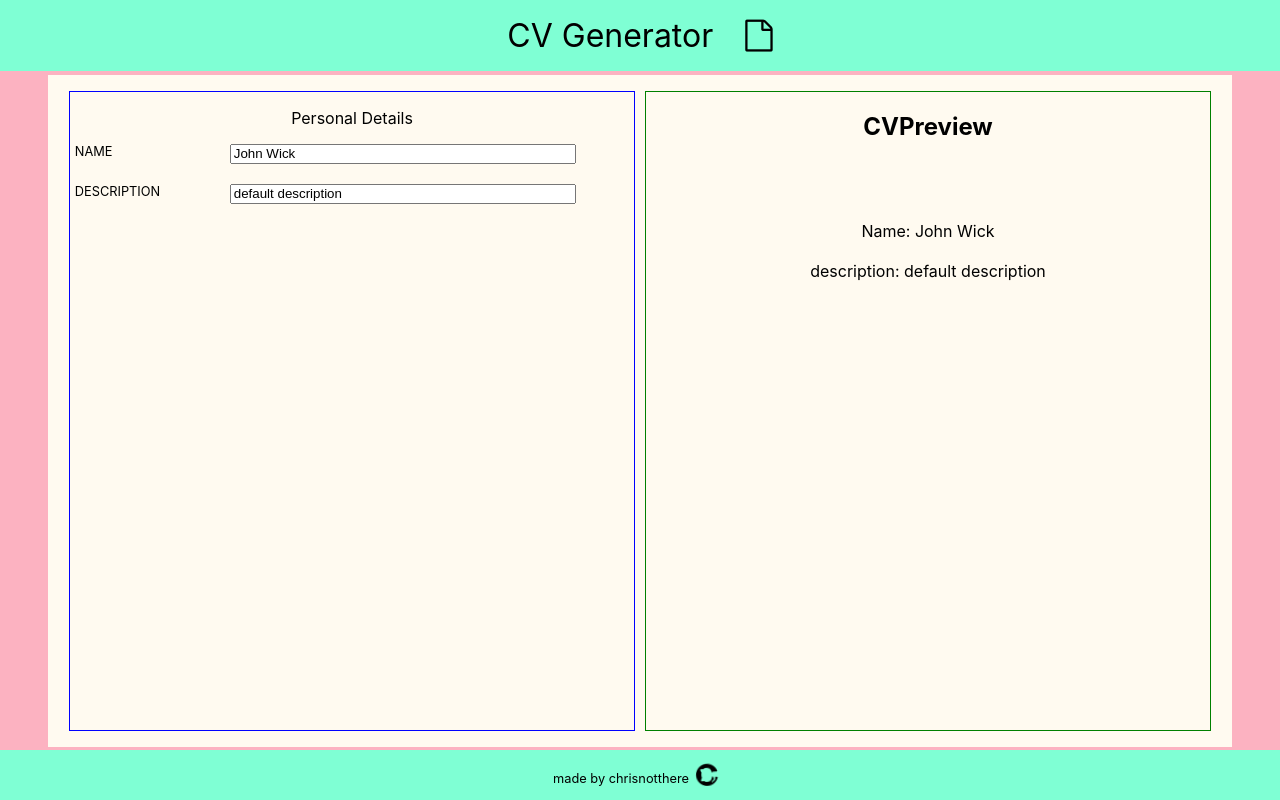
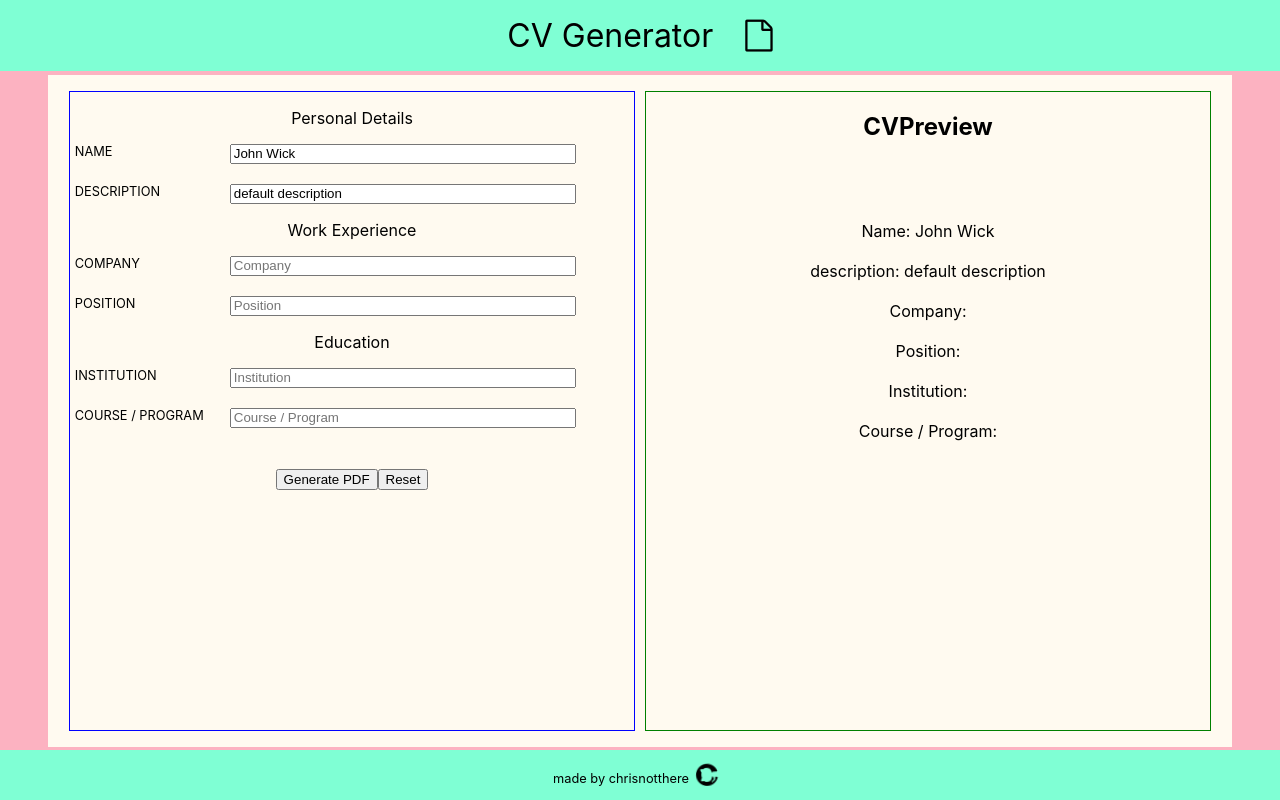
Before and after one commit to chrisnotthere/cv-project, a React (Create React App) app: page / in a window 1280 px wide. Built offline with nearby package versions, Linux system fonts and the light colour scheme.

Commit message:
CVForm now split into the sub-components

```diff
--- a/src/components/CVForm/CVForm.js
+++ b/src/components/CVForm/CVForm.js
@@ -1,56 +1,55 @@
 import '../../styles/CVForm.css';
 import React, {Component} from "react";
-
+import Personal from './Personal';
+import Experience from './Experience';
+import Education from './Education';
 
 class CVForm extends Component {
 
   handleSubmit = (event) => {
     event.preventDefault();
-    alert(`${this.props.name} ${this.props.description}`)
+    //alert(`${this.props.name} ${this.props.description}`)
   }
+
+  handleGeneratePDF = (event) => {
+    //event.preventDefault();
+    alert(`Generate the PDF`)
+  }
+
+  // handleReset = (event) => {
+  //   //event.preventDefault();
+  //   alert(`Reset the CV`)
+  // }
 
   render() {
     return (
       <div className='CVForm'>
-        <p>Personal Details</p>
         <form onSubmit={this.handleSubmit}>
-          <div className="form-group">
-            <label
-              className="form-control-label"
-              htmlFor="name">
-              Name
-            </label>
-            <input
-              value={this.props.name}
-              onChange={this.props.handleNameChange}
-              placeholder="Name"
-              type="text"
-              className="form-control"
-              id="name"
-              name="name"
-              required
-            />
-          </div>
-          <br/><br/>
-          <div className="form-group">
-            <label
-              className="form-control-label"
-              htmlFor="description">
-              Description
-            </label>
-            <input
-              value={this.props.description}
-              onChange={this.props.handleDescriptionChange}
-              placeholder="Description"
-              type="textarea"
-              className="form-control"
-              id="description"
-              name="description"
-              required
-            />
-          </div>
-          <br/><br/><br/><br/>
+          <Personal
+            name={this.props.name}
+            description={this.props.description}
+            handleNameChange={this.props.handleNameChange}
+            handleDescriptionChange={this.props.handleDescriptionChange}
+          />
+          <br/>
+          <Experience
+            company={this.props.company}
+            position={this.props.position}
+            handleCompanyChange={this.props.handleCompanyChange}
+            handlePositionChange={this.props.handlePositionChange}
+          />
+          <br/>
+          <Education
+            institution={this.props.institution}
+            course={this.props.course}
+            handleInstitutionChange={this.props.handleInstitutionChange}
+            handleCourseChange={this.props.handleCourseChange}
+          />
+
+          <br/><br/><br/>
           <button type="submit" >Submit</button>
+          <button onClick={this.handleGeneratePDF} >Generate PDF</button>
+          <button onClick={this.props.handleReset} >Reset</button>
         </form>
       </div>
     )
--- /dev/null
+++ b/src/components/CVForm/Education.js
@@ -0,0 +1,49 @@
+import React, {Component} from "react";
+
+class Education extends Component {
+
+  render() {
+    return (
+      <div className='education'>
+          <p>Education</p>
+          <div className="form-group">
+            <label
+              className="form-control-label"
+              htmlFor="institution">
+              Institution
+            </label>
+            <input
+              value={this.props.institution}
+              onChange={this.props.handleInstitutionChange}
+              placeholder="Institution"
+              type="text"
+              className="form-control"
+              id="institution"
+              name="institution"
+              required
+            />
+          </div>
+          <br/><br/>
+          <div className="form-group">
+            <label
+              className="form-control-label"
+              htmlFor="course">
+              Course / Program
+            </label>
+            <input
+              value={this.props.course}
+              onChange={this.props.handleCourseChange}
+              placeholder="Course / Program"
+              type="text"
+              className="form-control"
+              id="course"
+              name="course"
+              required
+            />
+          </div>
+      </div>
+    )
+  }
+}
+
+export default Education;
--- /dev/null
+++ b/src/components/CVForm/Experience.js
@@ -0,0 +1,49 @@
+import React, {Component} from "react";
+
+class Experience extends Component {
+
+  render() {
+    return (
+      <div className='experience'>
+          <p>Work Experience</p>
+          <div className="form-group">
+            <label
+              className="form-control-label"
+              htmlFor="company">
+              Company
+            </label>
+            <input
+              value={this.props.company}
+              onChange={this.props.handleCompanyChange}
+              placeholder="Company"
+              type="text"
+              className="form-control"
+              id="company"
+              name="company"
+              required
+            />
+          </div>
+          <br/><br/>
+          <div className="form-group">
+            <label
+              className="form-control-label"
+              htmlFor="position">
+              Position
+            </label>
+            <input
+              value={this.props.position}
+              onChange={this.props.handlePositionChange}
+              placeholder="Position"
+              type="text"
+              className="form-control"
+              id="position"
+              name="position"
+              required
+            />
+          </div>
+      </div>
+    )
+  }
+}
+
+export default Experience;
--- /dev/null
+++ b/src/components/CVForm/Personal.js
@@ -0,0 +1,49 @@
+import React, {Component} from "react";
+
+class Personal extends Component {
+
+  render() {
+    return (
+      <div className='personal'>
+          <p>Personal Details</p>
+          <div className="form-group">
+            <label
+              className="form-control-label"
+              htmlFor="name">
+              Name
+            </label>
+            <input
+              value={this.props.name}
+              onChange={this.props.handleNameChange}
+              placeholder="Name"
+              type="text"
+              className="form-control"
+              id="name"
+              name="name"
+              required
+            />
+          </div>
+          <br/><br/>
+          <div className="form-group">
+            <label
+              className="form-control-label"
+              htmlFor="description">
+              Description
+            </label>
+            <input
+              value={this.props.description}
+              onChange={this.props.handleDescriptionChange}
+              placeholder="Description"
+              type="textarea"
+              className="form-control"
+              id="description"
+              name="description"
+              required
+            />
+          </div>
+      </div>
+    )
+  }
+}
+
+export default Personal;
--- a/src/components/CVPreview/CVPreview.js
+++ b/src/components/CVPreview/CVPreview.js
@@ -13,6 +13,14 @@ class CVPreview extends Component {
           Name: {this.props.name}
           <br/><br/>
           description: {this.props.description}
+          <br/><br/>
+          Company: {this.props.company}
+          <br/><br/>
+          Position: {this.props.position}
+          <br/><br/>
+          Institution: {this.props.institution}
+          <br/><br/>
+          Course / Program: {this.props.course}
         </div>
       </div>
     )
```
